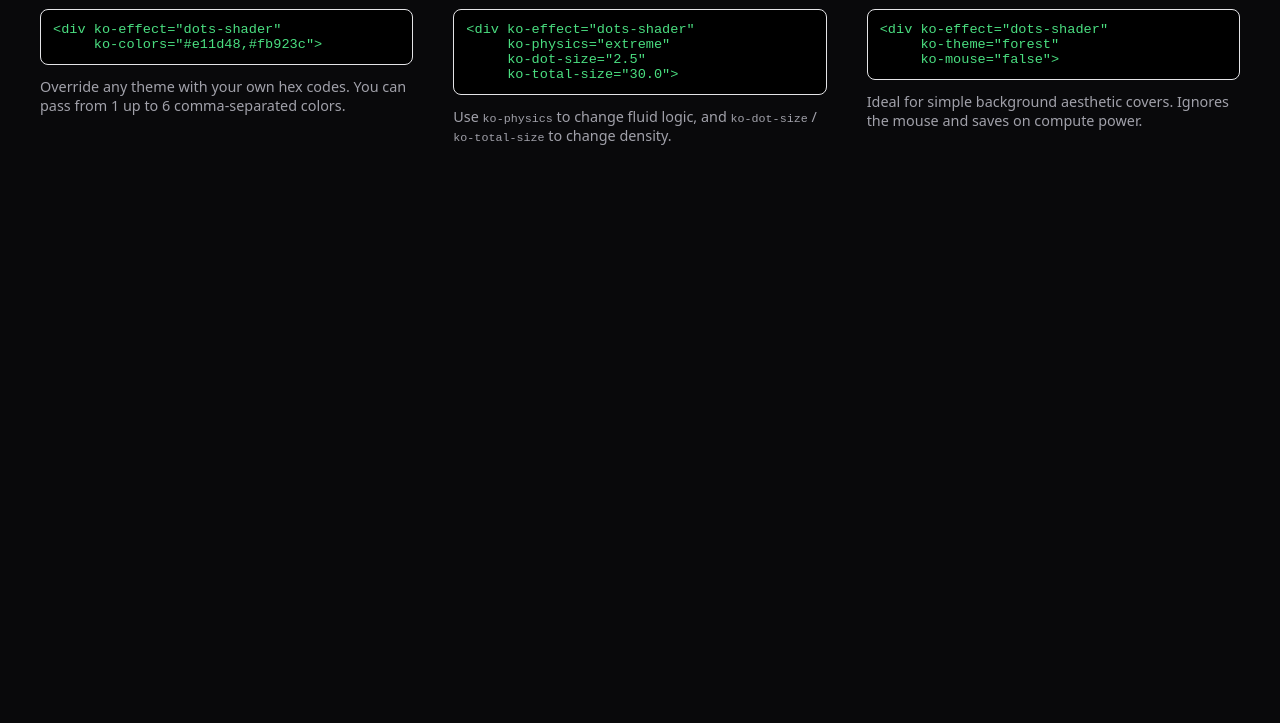
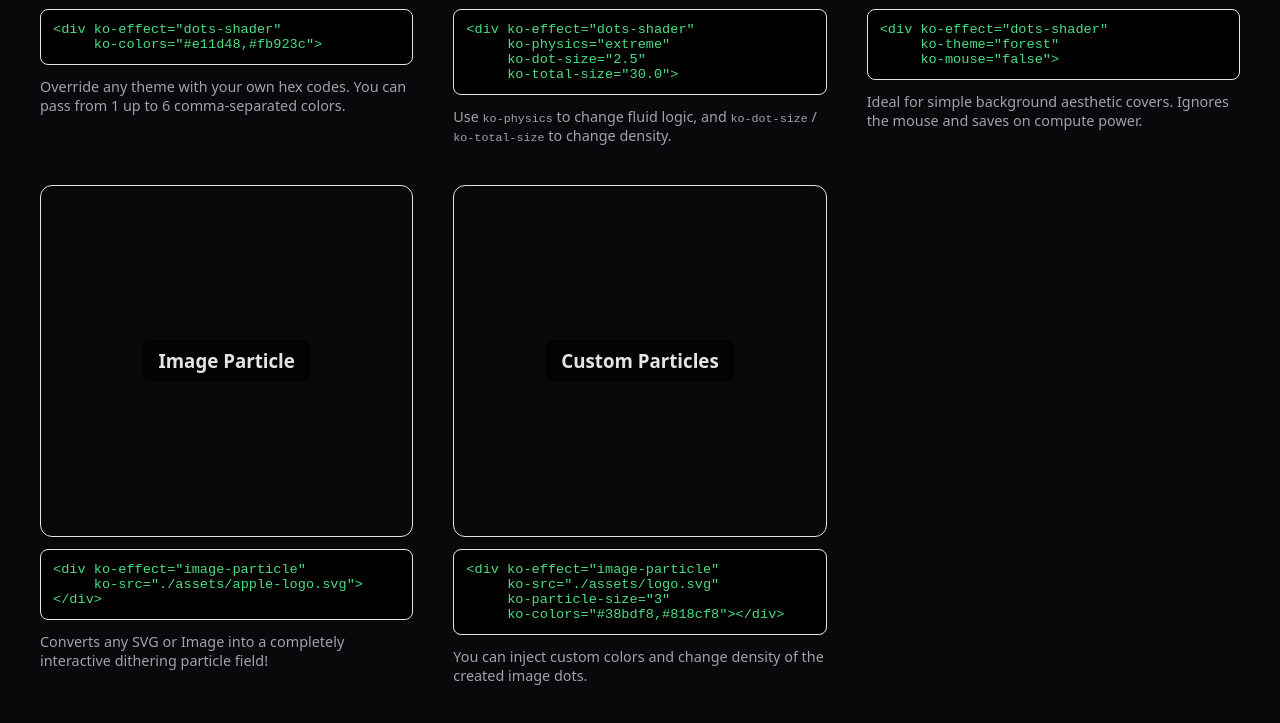
Before and after one commit to wripcode/KineticOS, a website: page demo/index.html in a window 1280 px wide. Shown: the part 1053-1776 px from the top of the page. Before the commit the page ends 1238 px from the top, so only its background shows below. Drawn offline with Linux system fonts and the light colour scheme.

Commit message:
docs(demo): add image-particle examples to main showcase

```diff
--- a/demo/index.html
+++ b/demo/index.html
@@ -189,6 +189,41 @@
                 Ideal for simple background aesthetic covers. Ignores the mouse and saves on compute power.
             </p>
         </div>
+        <!-- ============================================== -->
+        <!-- 7. Image Particle (Apple Logo) -->
+        <!-- ============================================== -->
+        <div class="card-wrapper">
+            <div class="demo-card"
+                 ko-effect="image-particle"
+                 ko-src="./assets/apple-logo.svg">
+                <h3>Image Particle</h3>
+            </div>
+            <div class="code-snippet">&lt;div ko-effect="image-particle"
+     ko-src="./assets/apple-logo.svg"&gt;&lt;/div&gt;</div>
+            <p style="text-align: left; font-size: 0.9em; margin: 0;">
+                Converts any SVG or Image into a completely interactive dithering particle field!
+            </p>
+        </div>
+
+        <!-- ============================================== -->
+        <!-- 8. Image Particle (Custom) -->
+        <!-- ============================================== -->
+        <div class="card-wrapper">
+            <div class="demo-card"
+                 ko-effect="image-particle"
+                 ko-src="./assets/logo.svg"
+                 ko-particle-size="3"
+                 ko-colors="#38bdf8,#818cf8">
+                <h3>Custom Particles</h3>
+            </div>
+            <div class="code-snippet">&lt;div ko-effect="image-particle"
+     ko-src="./assets/logo.svg"
+     ko-particle-size="3"
+     ko-colors="#38bdf8,#818cf8"&gt;&lt;/div&gt;</div>
+            <p style="text-align: left; font-size: 0.9em; margin: 0;">
+                You can inject custom colors and change density of the created image dots.
+            </p>
+        </div>
 
     </div>
 
```
